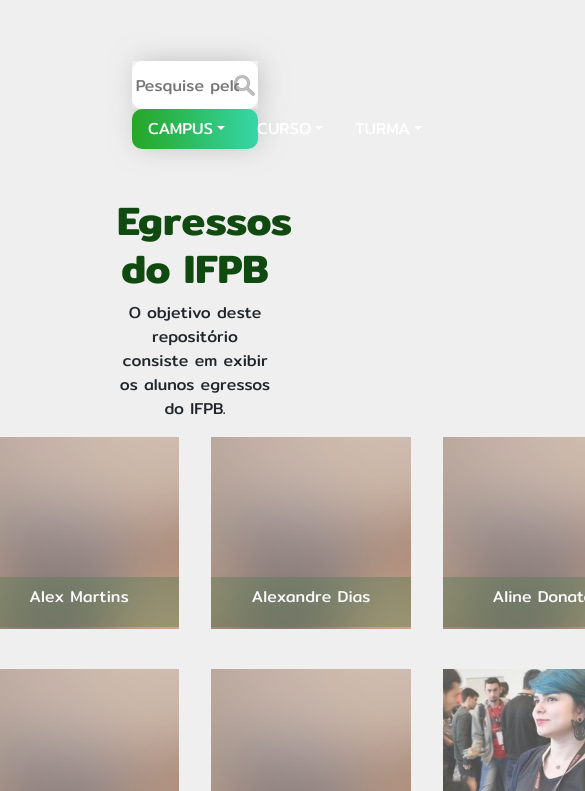
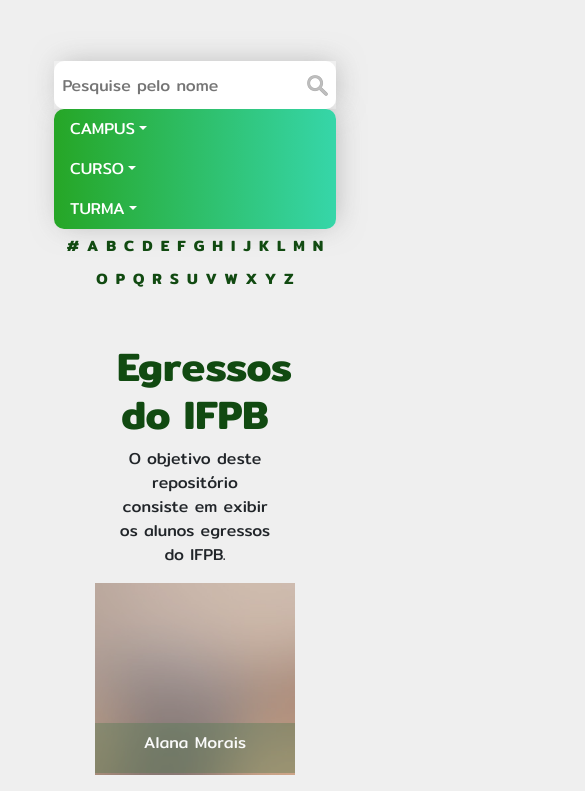
Before and after one commit to angela-oliveira/Egressos-IFPB, a plain HTML site: page index.html in a window 390 px wide. Shown: the part 53-844 px from the top of the page, 585 px wide, since content can reach past the window. Drawn offline with nearby package versions, Linux system fonts and the light colour scheme.

Commit message:
terceiraVersao

```diff
--- a/css/main.css
+++ b/css/main.css
@@ -104,7 +104,27 @@
   color: #fff;
   border-color: #efefef;
 }
-
+.ma_abc{
+  text-align: center;
+  margin-bottom: 15px;
+  /* min-width: 100%; */
+  /* width: 100%; */
+}
+.ma_abc a{
+  color: #114a11;
+  /* border-radius: 50%; */
+  line-height: 25px;
+  font-size: 15px;
+  font-weight: 700;
+  text-align: center;
+  display: inline-block;
+  margin: 0.25rem;
+  /* text-decoration: #26a626; */
+}
+.ma_abc a.on{
+  /* background: #36d6a9; */
+  color: rgba(158,158,158);
+}
 
 .egressos {
   display: grid;
@@ -113,16 +133,34 @@
   justify-content: center;
   color: #fff
 }
+@media (max-width:610px){
+  .egressos {
+    grid-template-columns: repeat(1, 200px);
+  }
+  .filter {
+    width: 80%;
+  }
+  .list-group-horizontal {
+    flex-direction: column;
+}
 
+}
 @media (min-width: 610px) {
   .egressos {
     grid-template-columns: repeat(2, 200px);
   }
+  .filter {
+    width: 80%;
+  }
+
 }
 
 @media (min-width: 910px) {
   .egressos {
     grid-template-columns: repeat(4, 200px);
+  }
+  .filter {
+    width: 40%;
   }
 }
 
--- a/index.html
+++ b/index.html
@@ -35,9 +35,6 @@
         <li class="nav-item dropdown">
             <a class="nav-link dropdown-toggle" data-toggle="dropdown" href="#" role="button" aria-haspopup="true" aria-expanded="false">CAMPUS</a>
             <div class="dropdown-menu campus">
-              <a class="dropdown-item" href="#">JP</a>
-              <a class="dropdown-item" href="#">Cabedelo</a>
-              <a class="dropdown-item" href="#">CG</a>
             </div>
         </li>
         <li class="nav-item dropdown">
@@ -51,7 +48,11 @@
         <!-- <li class="list-group-item">CURSO</li>
         <li class="list-group-item">TURMA</li> -->
       </ul>
-    </div>
+     </div>
+     <div class="ma_abc">
+       <!-- <a class="on" href="#A" data-letter="A">A</a>  <a href="#B" data-letter="B">B</a>  <a href="#C" data-letter="C">C</a>  <a href="#D" data-letter="D">D</a>  <a href="#E" data-letter="E">E</a>  <a href="#F" data-letter="F">F</a>  <a href="#G" data-letter="G">G</a>  <a href="#H" data-letter="H">H</a>  <a href="#I" data-letter="I">I</a>  <a href="#J" data-letter="J">J</a>  <a href="#K" data-letter="K">K</a>  <a href="#L" data-letter="L">L</a>  <a href="#M" data-letter="M">M</a>  <a href="#N" data-letter="N">N</a> <a href="#O" data-letter="O">O</a>  <a href="#P" data-letter="P">P</a>  <a href="#Q" data-letter="Q">Q</a>  <a href="#R" data-letter="R">R</a>  <a href="#S" data-letter="S">S</a>  <a href="#T" data-letter="T">T</a>  <a href="#U" data-letter="U">U</a>  <a href="#V" data-letter="V">V</a>  <a href="#W" data-letter="W">W</a>  <a href="#X" data-letter="X">X</a>  <a href="#Y" data-letter="Y">Y</a>  <a href="#Z" data-letter="Z">Z</a>  -->
+     </div>
+
 
   </div>
   <div class="tittle">
--- a/js/main.js
+++ b/js/main.js
@@ -4,20 +4,48 @@
 
 const filter_turma = new Set()
 const filter_curso = new Set()
-const filter_campus = new Set()
+let filter_campus = new Array()
+let egressosJson;
 
-criar_filtro_campus()
+const utils = {
+  'ifpb-jp': 'João Pessoa',
+  'ifpb-cz': 'Cajazeiras'
+}
 
+//Criar um array com os dados expecificos para cada filtro
 
+const exibir_filtros = i => `<a class="dropdown-item cidade" href="#">${utils[i]}</a>`
+const criar_filtro_campus = () => {
+  for (f of filter_campus) {
+    campus.insertAdjacentHTML('beforeend', exibir_filtros(f))
+  }
+}
+
+const getEgressosByCampus = campus => egressosJson.filter(egresso => utils[egresso.campus] == campus)
 
 fetch('data/egressos.json')
   .then(res => res.json())
-  .then(json => exibeEgressos(json))
-  .then(json => array_filtro(json))
+  .then(json => {
+    egressosJson = json
+    exibeEgressos(json)
+    filter_campus = [...new Set(json.map(x => x.campus))]
+    criar_filtro_campus()
+
+
+    const cidades = document.querySelectorAll('.cidade')
+
+    cidades.forEach(cidade => {
+      cidade.addEventListener('click', (event) => {
+        exibeEgressos(getEgressosByCampus(cidade.textContent))
+      })
+    })
+  })
+
 
 // essa função irá escolher quais card serão exibidos (apenas aqueles que tem linkedin), ordenar, e chamar a função mountCard para exibir
 function exibeEgressos(egressos) {
   const egressosContainer = document.querySelector(".egressos")
+  egressosContainer.innerHTML = ''
   const view = egressos
     .filter(e => e.hasOwnProperty("linkedin") && e.hasOwnProperty("egresso"))
     .sort((a, b) => a.nomeCompactado.localeCompare(b.nomeCompactado))
@@ -54,9 +82,8 @@
   if (person.hasOwnProperty("twitter")) {
     twitter = `<a target="_blank" href="${person.twitter}"><i class="fab fa-twitter"></i></a>`
   }
-  let truma_card = person.id //Precisa selecionar os quatro primeiros numeros para exibir a turma
 
-
+  let turma_card = `${person.id.substring(0, 4)}.${person.id.substring(4, 5)}`
   const card = `<div class="egresso">
   <figure style="background-image: url(img/egressos/${person.hasOwnProperty("avatar") ? person.avatar : 'placeholder.jpg'});">
     <div class="info">
@@ -69,39 +96,52 @@
 
   <div class="name card-hover">
     <h2>${person.nomeCompactado}</h2>
-    <p>Curso: ${person.curso} <br>Campus: ${person.campus}<br>Turma: ${truma_card}</p>
+      <p>Curso: ${person.curso} <br>Campus: ${utils[person.campus]}<br>Turma: ${turma_card}</p>
   </div>
 </div>`
 
   return card
 }
-//Criar um array com os dados expecificos para cada filtro
-function array_filtro(dados){
-  filter_campus.add(dados.filter(x => x.campus))
 
+//Menu alfabético
+
+const ma_abc = document.querySelector('.ma_abc')
+let array_ma_abc = ["#", "A", "B", "C", "D", "E", "F", "G", "H", "I", "J", "K", "L", "M", "N", "O", "P", "Q", "R", "S", "U", "V", "W", "X", "Y", "Z"]
+criar_ma_abc()
+
+const compareString = (name, search) => name.search(search) == -1 ? false : true
+const getByParcialName = search => egressosJson.filter(egresso => compareString(egresso.nomeCompactado, new RegExp(`^${search}`, 'gi')))
+
+
+function criar_ma_abc() {
+  ma_abc.innerHTML = ''
+  array_ma_abc.map(v => ma_abc.insertAdjacentHTML('beforeend', exibir_ma_abc(v)))
+
+  // EventListener Letter
+  const letters = document.querySelectorAll('.letter')
+  letters.forEach(letter => {
+
+    letter.addEventListener('click', (event) => {
+
+      let search = letter.textContent
+      if (search == '#')
+        exibeEgressos(egressosJson)
+      else
+        exibeEgressos(getByParcialName(search))
+    })
+  })
 }
-function exibir_filtros(i){
-  return `<a class="dropdown-item" href="#">${i}</a>`
-}
-function criar_filtro_campus(){
-  campus.innerHTML = ''
-  for(f of filter_campus){
-    campus.insertAdjacentHTML('beforeend',exibir_filtros(f))
-  }
+function exibir_ma_abc(inf) {
+  return `<a href="#${inf}" data-letter="${inf}" class="letter">${inf}</a>`
 }
 
-// function array_filter(){
-//   for(eg of )
-// }
+// EventListener Search
+const searchInput = document.querySelector('.search-input')
+searchInput.addEventListener('keyup', (event) => {
+  let search = searchInput.value
+  if (search == '')
+    exibeEgressos(egressosJson)
+  else
+    exibeEgressos(getByParcialName(search))
 
-// function filtro_turma (){
-//   turma.innerHTML = ''
-//   for(f of filter_turma){
-//     turma.insertAdjacentHTML('beforeend',exibir_Filtro(f))
-//   }
-// }
-
-// function exibir_Filtro(dados){
-//   return `<option selected>CURSO...</option>`
-
-// }
+})
```
Also changed, not shown: data/egressos.json, img/6394.jpg (deleted).
